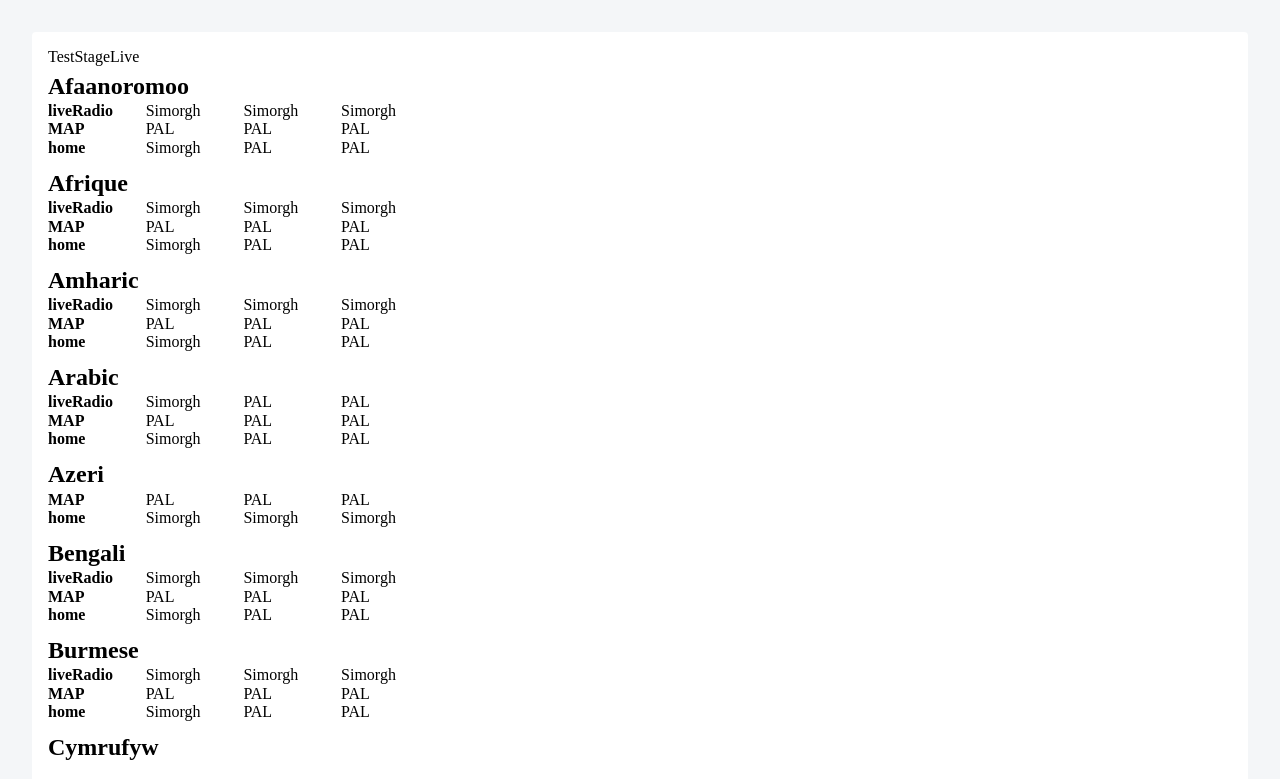
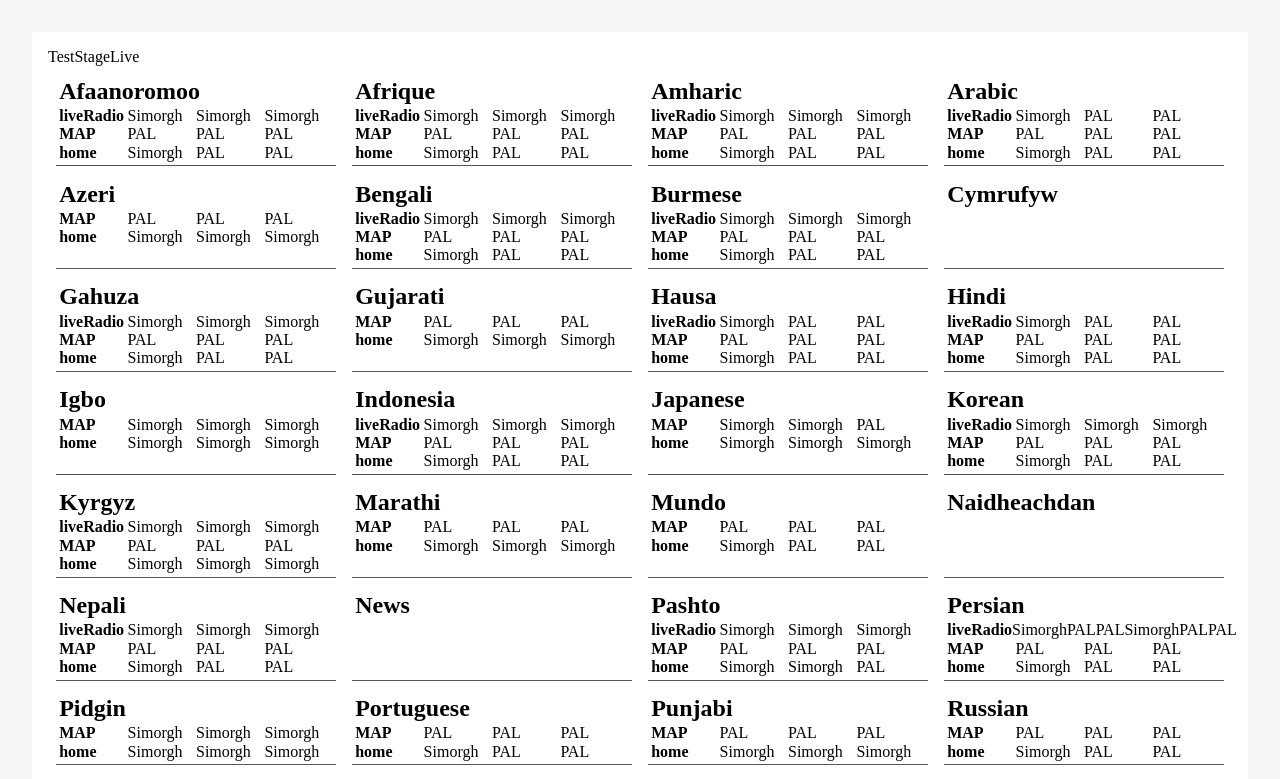
Before and after one commit to karinathomasbbc/ws-media-dashboard, a React (Create React App) app in the folder media-dashboard-react/: page / in a window 1280 px wide. Shown: the top 779 px of the page. Built offline with nearby package versions, Linux system fonts and the light colour scheme.

Commit message:
Further layout styling

```diff
--- a/media-dashboard-react/src/components/Service.js
+++ b/media-dashboard-react/src/components/Service.js
@@ -3,9 +3,14 @@ import styled from "styled-components/macro";
 import TableRow from "./TableRow";
 import TableDataItem from "./TableDataItem";
 import EnvironmentItem from "./EnvironmentItem";
+import Colors from "../consts/Colors";
 
 const ServiceWrapper = styled.div`
-  margin: 0.4rem 0;
+  padding: 0.2rem;
+  margin: 0.5rem 0.5rem 0.2rem;
+  border-bottom: ${Colors.darkGrey} 1px solid;
+  flex: 1;
+  min-width: 20%;
 `;
 
 const ServiceTitleRow = styled(TableRow)`
--- a/media-dashboard-react/src/components/Table.js
+++ b/media-dashboard-react/src/components/Table.js
@@ -7,9 +7,13 @@ import TableRow from "./TableRow";
 const DataTable = styled.div`
   display: flex;
   flex-direction: column;
-  flex-wrap: wrap;
   padding: 1rem;
   color: black;
+`;
+
+const ServicesWrapper = styled.div`
+  display: flex;
+  flex-wrap: wrap;
 `;
 
 const Table = ({ services }) => {
@@ -18,6 +22,7 @@ const Table = ({ services }) => {
       <TableRow>
         <TableHeading />
       </TableRow>
+      <ServicesWrapper>
         {services.map(service => {
           return (
             <Service
@@ -26,6 +31,7 @@ const Table = ({ services }) => {
             />
           );
         })}
+      </ServicesWrapper>
     </DataTable>
   );
 };
--- a/media-dashboard-react/src/components/TableRow.js
+++ b/media-dashboard-react/src/components/TableRow.js
@@ -3,7 +3,6 @@ import styled from "styled-components/macro";
 
 const TableRow = styled.div`
   display: flex;
-  max-width: 33%;
 `;
 
 const TableRowComponent = ({ children, className }) => {
```
Lines whose indentation alone changed are shown as unchanged.
